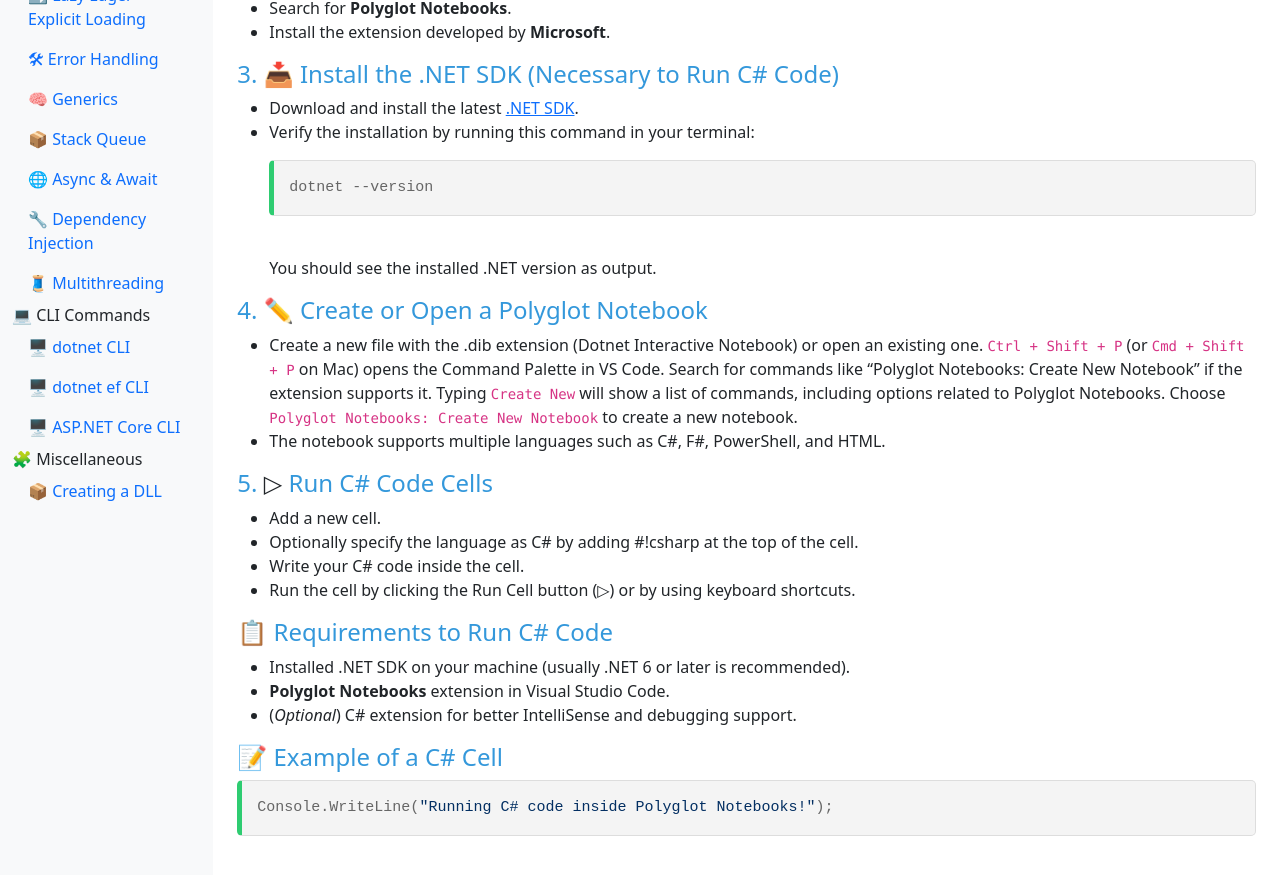
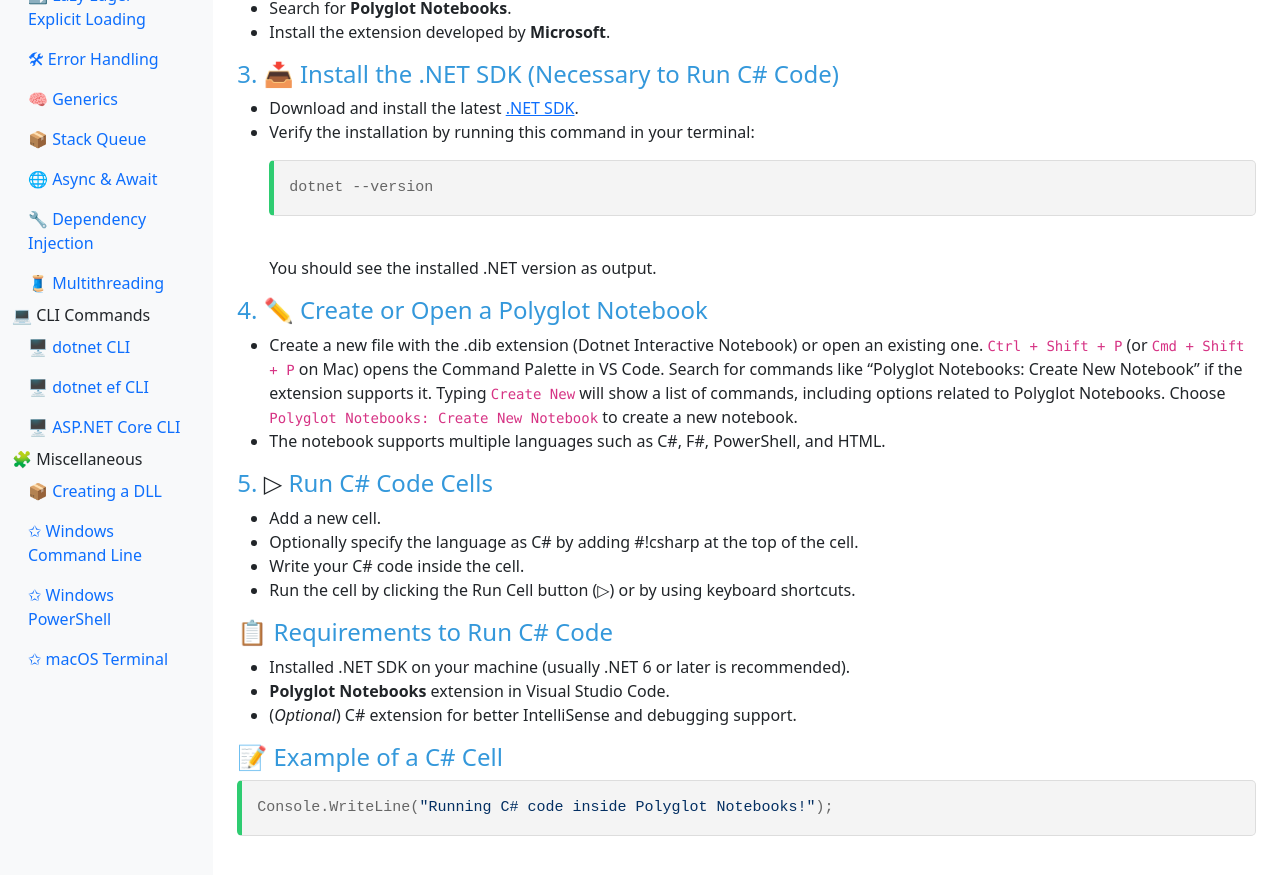
Before and after one commit to buribalkan/C-SHARP-Training, a Jekyll site: the page built from index.md, in a window 1280 px wide and 900 px high, scrolled down 1539 px. Shown: the top 875 px of the window. Built offline with Jekyll 4.4.1, drawn with Linux system fonts in a browser that asks for light colours; nearby versions of some CDN libraries.

Commit message:
Update sidebar.html

```diff
--- a/_includes/sidebar.html
+++ b/_includes/sidebar.html
@@ -52,5 +52,8 @@
           <li class="nav-item"><a class="nav-link" href="{{ site.baseurl }}/CLI-Commands-ASP-NET-Core">🖥️ ASP.NET Core CLI</a></li>
     🧩 Miscellaneous
           <li class="nav-item"><a class="nav-link" href="{{ site.baseurl }}/Creating-a-DLL">📦 Creating a DLL</a></li>
+          <li class="nav-item"><a class="nav-link" href="{{ site.baseurl }}/WindowsCMD">✩ Windows Command Line</a></li>
+          <li class="nav-item"><a class="nav-link" href="{{ site.baseurl }}/PowerShellCmd">✩ Windows PowerShell</a></li>
+          <li class="nav-item"><a class="nav-link" href="{{ site.baseurl }}/MacCommand">✩ macOS Terminal</a></li>
   </ul>
 </div>
```
